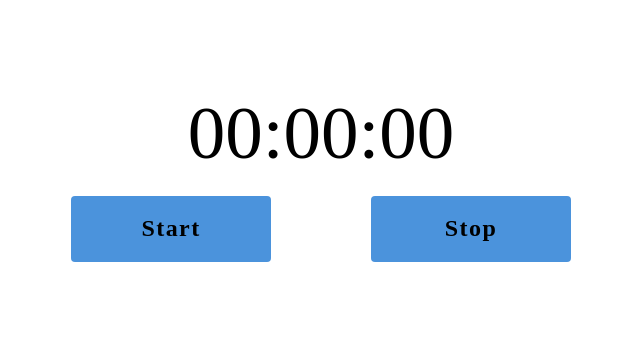
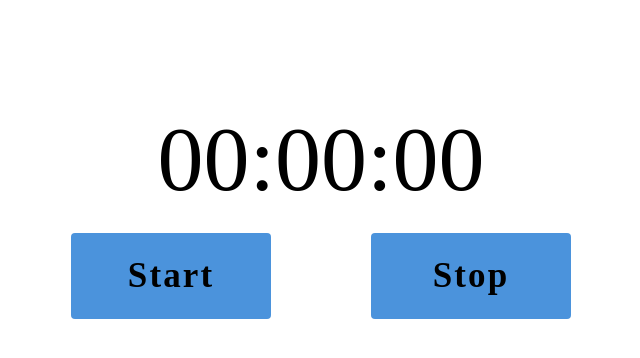
Before and after one commit to VasylchenkoSerhii/timer, a plain HTML site: page index.html in a window 1280 px wide. Shown: the whole page, without its empty margins (319-959 px from the left). Drawn offline with nearby package versions, Linux system fonts and the light colour scheme.

Commit message:
media screen

```diff
--- a/css/style.css
+++ b/css/style.css
@@ -1,7 +1,7 @@
 .timer {
     margin-right: auto;
     margin-left: auto;
-    width: 500px;
+    width: 250px;
     padding-top: 15px;
     padding-left: 35px;
     padding-bottom: 15px;
@@ -10,14 +10,16 @@
 
 .clockface {
     display: block;
-    width: 300px;
+    width: 200px;
     min-height: 80px;
     margin-right: auto;
     margin-left: auto;
     margin-bottom: 20px;
-    font-size: 75px;
+    font-size: 50px;
     text-align: center;
 }
+
+
 
 .actions {
     display: flex;
@@ -26,7 +28,7 @@
 }
 
 .timer-btn {
-    min-width: 200px;
+    min-width: 60px;
     padding: 10px 25px;
     border: none;
     border-radius: 4px;
@@ -39,3 +41,35 @@
     letter-spacing: 0.06em;
     background-color: #4B93DC;
 }
+
+@media screen and (min-width: 768px) {
+    .timer {
+        width: 350px
+    }
+
+    .clockface {
+        width: 300px;
+        font-size: 73px;
+    }
+
+    .timer-btn {
+        min-width: 150px;
+        font-size: 30px;
+    }
+}
+
+@media screen and (min-width: 1200px) {
+    .timer {
+        width: 500px
+    }
+
+    .clockface {
+        width: 450px;
+        font-size: 92px;
+    }
+
+    .timer-btn {
+        min-width: 200px;
+        font-size: 35px;
+    }
+}
```
